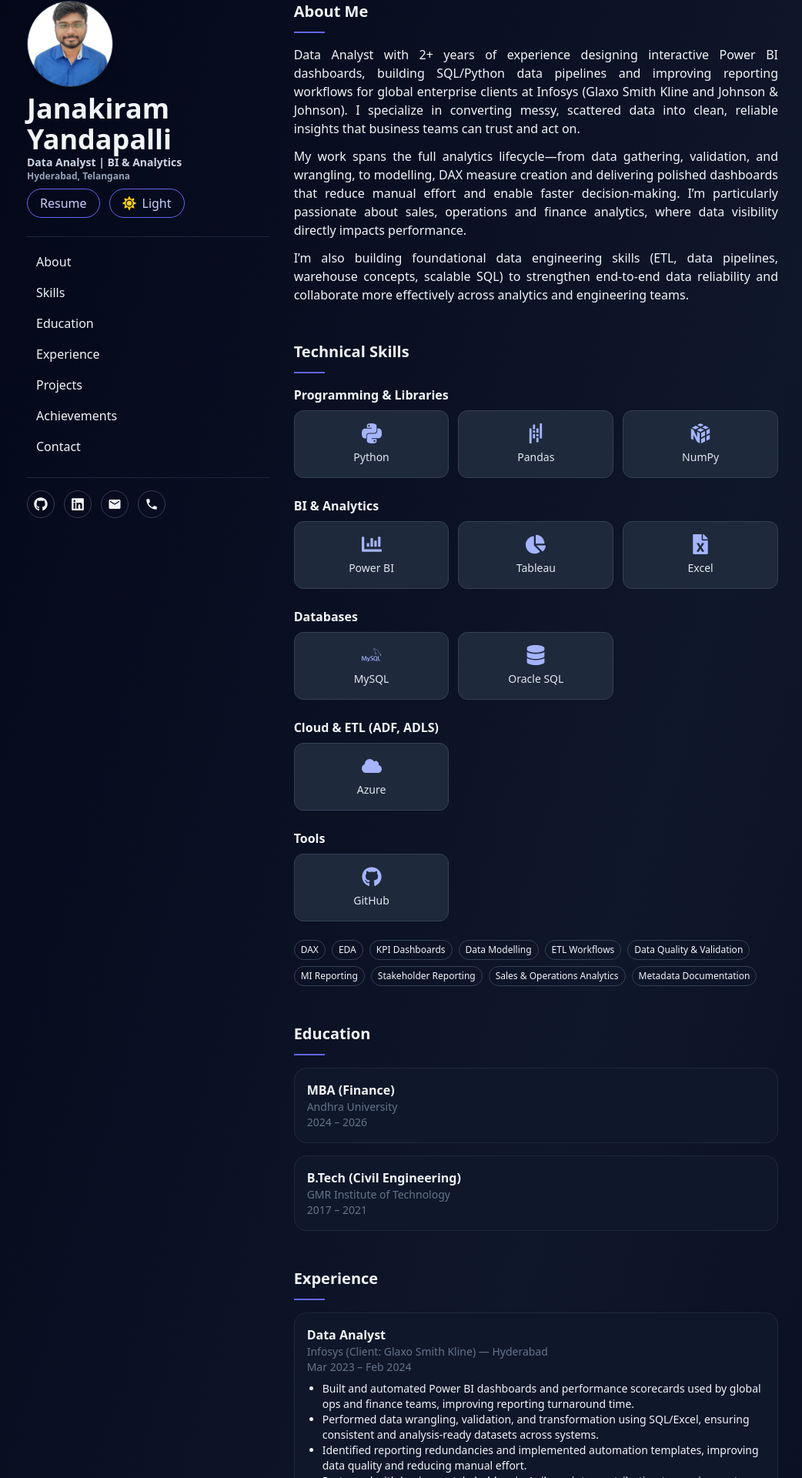
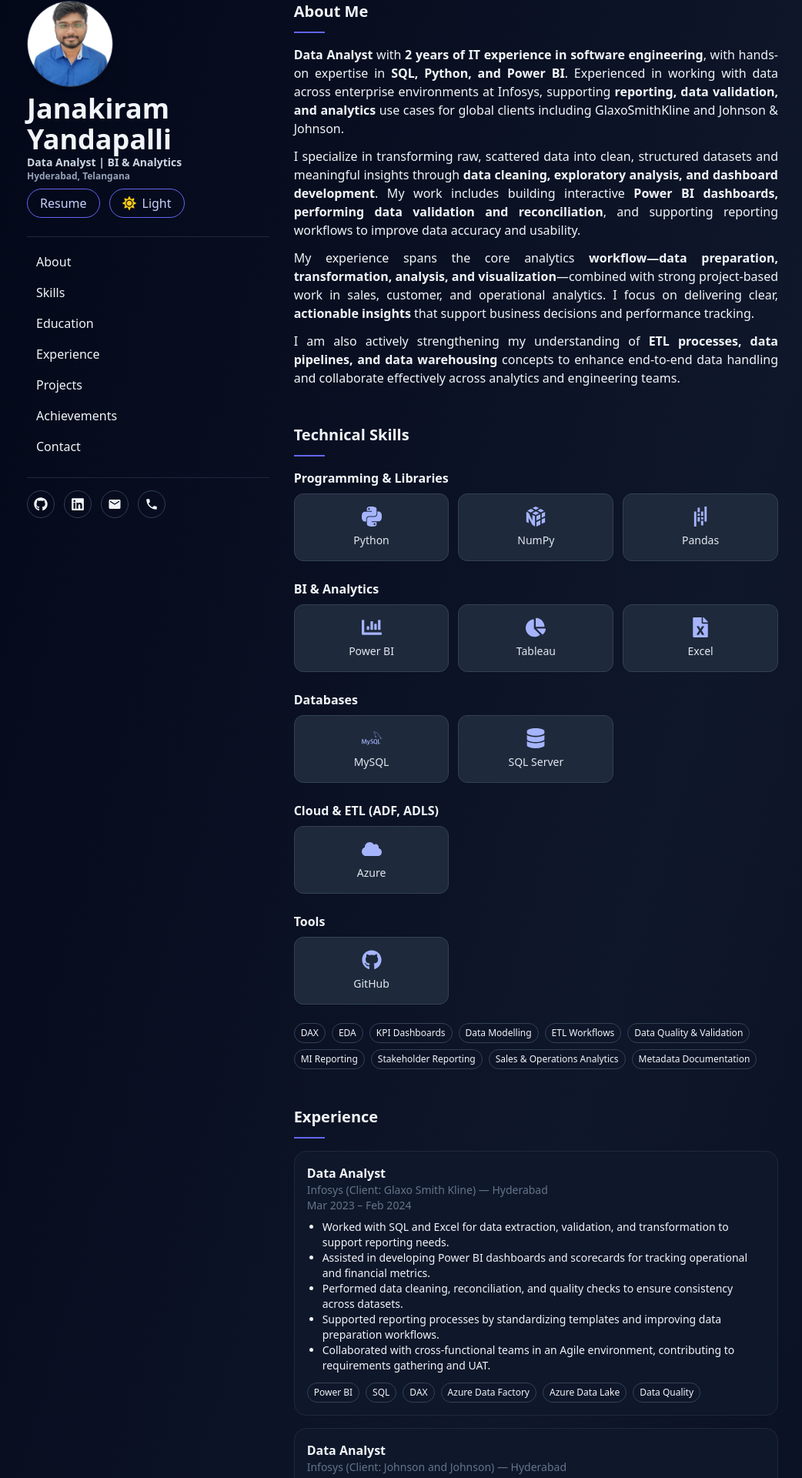
Before and after one commit to yan-jan-ram/portfolio, a React (Vite) app: page / in a window 1280 px wide. Shown: the part 39-1959 px from the top of the page at 77% size, without its empty margins (117-1159 px from the left). Built offline with nearby package versions, Linux system fonts and the light colour scheme; the HTML template or start-up script is replaced by a standard one.

Commit message:
Updated resume and about me sections

```diff
--- a/src/App.jsx
+++ b/src/App.jsx
@@ -35,8 +35,8 @@ const skillGroups = [
     title: 'Programming & Libraries',
     items: [
       { label: 'Python', icon: SiPython },
-      { label: 'Pandas', icon: SiPandas },
-      { label: 'NumPy', icon: SiNumpy }
+      { label: 'NumPy', icon: SiNumpy },
+      { label: 'Pandas', icon: SiPandas }
     ]
   },
   {
@@ -51,7 +51,7 @@ const skillGroups = [
     title: 'Databases',
     items: [
       { label: 'MySQL', icon: SiMysql },
-      { label: 'Oracle SQL', icon: FaDatabase }
+      { label: 'SQL Server', icon: FaDatabase }
     ]
   },
   {
@@ -88,10 +88,11 @@ const experience = [
     location: 'Hyderabad',
     period: 'Mar 2023 – Feb 2024',
     bullets: [
-      'Built and automated Power BI dashboards and performance scorecards used by global ops and finance teams, improving reporting turnaround time.',
-      'Performed data wrangling, validation, and transformation using SQL/Excel, ensuring consistent and analysis-ready datasets across systems.',
-      'Identified reporting redundancies and implemented automation templates, improving data quality and reducing manual effort.',
-      'Partnered with business stakeholders in Agile sprints, contributing to requirements gathering, UAT and iterative dashboard enhancements.'
+      'Worked with SQL and Excel for data extraction, validation, and transformation to support reporting needs.',
+      'Assisted in developing Power BI dashboards and scorecards for tracking operational and financial metrics.',
+      'Performed data cleaning, reconciliation, and quality checks to ensure consistency across datasets.',
+      'Supported reporting processes by standardizing templates and improving data preparation workflows.',
+      'Collaborated with cross-functional teams in an Agile environment, contributing to requirements gathering and UAT.'
     ],
     tags: [
       'Power BI',
@@ -108,10 +109,11 @@ const experience = [
     location: 'Hyderabad',
     period: 'Jan 2022 – Feb 2023',
     bullets: [
-      'Conducted data profiling, reconciliation and validation, improving financial and operational data accuracy by 30%.',
-      'Developed Power BI and DAX dashboards that enhanced visibility into sales trends, product performance, and KPI movements.',
-      'Created structured metadata, documentation and data dictionaries, strengthening reporting governance and audit readiness.',
-      'Supported finance and ops teams with ad-hoc analytics, variance insights and data troubleshooting, accelerating decision-making.'
+      'Performed data profiling, validation, and reconciliation to maintain data accuracy and consistency.',
+      'Supported development of Power BI dashboards and DAX-based reports for tracking sales and KPI metrics.',
+      'Assisted in data preparation and transformation for analysis using SQL and Excel.',
+      'Created and maintained documentation, metadata, and data dictionaries for reporting processes.',
+      'Provided ad-hoc data analysis and support to business teams for troubleshooting and insights.'
     ],
     tags: ['SQL', 'Power BI', 'DAX', 'Data Cleansing', 'ETL Workflows']
   }
@@ -126,6 +128,15 @@ const projects = [
     link: 'https://github.com/yan-jan-ram/Ride-it-analysis',
     image: '/project images/Rides dashboard.png',
     tech: ['Power BI', 'DAX', 'Excel', 'SQL', 'ETL']
+  },
+  {
+    title: 'Restaurant orders analysis',
+    // subtitle: 'Power BI · DAX · Excel · SQL',
+    description:
+      'A Power BI project analyzing restaurant platform performance including customer behavior, restaurant performance, order trends, and financial metrics. Features retention analysis, menu insights, and operational KPIs with interactive dashboards.',
+    link: 'https://github.com/yan-jan-ram/Restaurants-Analysis',
+    image: '/project images/Restaurants Dashboard.png',
+    tech: ['Power BI', 'DAX', 'SQL', 'data modeling']
   },
   {
     title: 'Classic Models Purchase Analysis',
@@ -166,21 +177,12 @@ const projects = [
     link: 'https://github.com/yan-jan-ram/Netflix-BI',
     image: '/project images/Netflix dashboard.png',
     tech: ['Power BI', 'DAX', 'Excel']
-  },
-{
-  title: 'Restaurant orders analysis',
-  // subtitle: 'Power BI · DAX · Excel · SQL',
-  description:
-    'A Power BI project analyzing restaurant platform performance including customer behavior, restaurant performance, order trends, and financial metrics. Features retention analysis, menu insights, and operational KPIs with interactive dashboards.',
-  link: 'https://github.com/yan-jan-ram/Restaurants-Analysis',
-  image: '/project images/Restaurants Dashboard.png',
-  tech: ['Power BI', 'DAX', 'SQL', 'data modeling']
-},
+  }
 ]
 
 const achievements = [
-'Received client appreciation (2023) for delivering Power BI dashboards used by sales and operations leadership.',
-'Consistently delivered analytics solutions ahead of deadlines, contributing to improved stakeholder trust and faster reporting cycles.'
+  'Received client appreciation (2023) for delivering Power BI dashboards used by sales and operations leadership.',
+  'Successfully completed multiple end-to-end data analysis projects involving SQL, Python, and Power BI.'
 ]
 
 function Section ({ id, title, children }) {
@@ -228,16 +230,20 @@ export default function App () {
               <h1 className='text-3xl sm:text-4xl font-bold'>
                 Janakiram Yandapalli
               </h1>
-              <b><p className='text-sm text-slate-500 dark:text-slate-300'>
-                Data Analyst | BI & Analytics
-              </p></b>
-              <b><p className='text-xs text-slate-500 dark:text-slate-400'>
-                Hyderabad, Telangana
-              </p></b>
+              <b>
+                <p className='text-sm text-slate-500 dark:text-slate-300'>
+                  Data Analyst | BI & Analytics
+                </p>
+              </b>
+              <b>
+                <p className='text-xs text-slate-500 dark:text-slate-400'>
+                  Hyderabad, Telangana
+                </p>
+              </b>
 
               <div className='flex items-center gap-3 mt-3'>
                 <a
-                  href='Janakiram Yandapalli_Data Analyst_2.5.pdf'
+                  href='public/Janakiram_Yandapalli_Data_Analyst-2.5.pdf'
                   target='_blank'
                   className='border border-indigo-500 px-4 py-1.5 rounded-full text-indigo-600 dark:text-indigo-200 hover:bg-indigo-50 dark:hover:bg-indigo-500/10'
                 >
@@ -323,22 +329,35 @@ export default function App () {
           {/* RIGHT CONTENT */}
           <main className='lg:w-2/3 space-y-12'>
             <Section id='about' title='About Me'>
-              <p style={{textAlign: "justify"}}>
-                Data Analyst with 2+ years of experience designing interactive Power BI dashboards,
-                building SQL/Python data pipelines and improving reporting workflows for global
-                enterprise clients at Infosys (Glaxo Smith Kline and Johnson & Johnson). I specialize in converting
-                messy, scattered data into clean, reliable insights that business teams can trust and act on.
+              <p style={{ textAlign: 'justify' }} className='mt-3'>
+                <b>Data Analyst</b> with <b>2 years of IT experience in software
+                engineering</b>, with hands-on expertise in <b>SQL, Python, and Power
+                BI</b>. Experienced in working with data across enterprise
+                environments at Infosys, supporting <b>reporting, data validation,
+                and analytics</b> use cases for global clients including
+                GlaxoSmithKline and Johnson & Johnson.
               </p>
-              <p style={{textAlign: "justify"}} className='mt-3'>
-                My work spans the full analytics lifecycle—from data gathering, validation, and wrangling, to modelling,
-                DAX measure creation and delivering polished dashboards that reduce manual effort and enable faster
-                decision-making. I’m particularly passionate about sales, operations and finance analytics, where
-                data visibility directly impacts performance.
+              <p style={{ textAlign: 'justify' }} className='mt-3'>
+                I specialize in transforming raw, scattered data into clean,
+                structured datasets and meaningful insights through <b>data
+                cleaning, exploratory analysis, and dashboard development</b>. My
+                work includes building interactive <b>Power BI dashboards,
+                performing data validation and reconciliation</b>, and supporting
+                reporting workflows to improve data accuracy and usability.
               </p>
-              <p style={{textAlign: "justify"}} className='mt-3'>
-                I’m also building foundational data engineering skills (ETL, data pipelines, warehouse concepts,
-                scalable SQL) to strengthen end-to-end data reliability and collaborate more effectively across
-                analytics and engineering teams.
+              <p style={{ textAlign: 'justify' }} className='mt-3'>
+                My experience spans the core analytics <b>workflow—data
+                preparation, transformation, analysis, and
+                visualization</b>—combined with strong project-based work in sales,
+                customer, and operational analytics. I focus on delivering
+                clear, <b>actionable insights</b> that support business decisions and
+                performance tracking.
+              </p>
+              <p style={{ textAlign: 'justify' }} className='mt-3'>
+                I am also actively strengthening my understanding of <b>ETL
+                processes, data pipelines, and data warehousing</b> concepts to
+                enhance end-to-end data handling and collaborate effectively
+                across analytics and engineering teams.
               </p>
             </Section>
 
@@ -371,7 +390,7 @@ export default function App () {
                     'MI Reporting',
                     'Stakeholder Reporting',
                     'Sales & Operations Analytics',
-                    'Metadata Documentation',
+                    'Metadata Documentation'
                   ].map(tag => (
                     <span
                       key={tag}
@@ -381,21 +400,6 @@ export default function App () {
                     </span>
                   ))}
                 </div>
-              </div>
-            </Section>
-
-            <Section id='education' title='Education'>
-              <div className='space-y-4'>
-                {education.map(edu => (
-                  <div
-                    key={edu.degree}
-                    className='border border-slate-200 dark:border-slate-800 p-4 rounded-2xl bg-white dark:bg-slate-900 shadow-sm dark:shadow-none'
-                  >
-                    <h3 className='font-semibold'>{edu.degree}</h3>
-                    <p className='text-sm text-slate-500'>{edu.institution}</p>
-                    <p className='text-sm text-slate-500'>{edu.period}</p>
-                  </div>
-                ))}
               </div>
             </Section>
 
@@ -524,6 +528,21 @@ export default function App () {
               </div>
             </Section>
 
+            <Section id='education' title='Education'>
+              <div className='space-y-4'>
+                {education.map(edu => (
+                  <div
+                    key={edu.degree}
+                    className='border border-slate-200 dark:border-slate-800 p-4 rounded-2xl bg-white dark:bg-slate-900 shadow-sm dark:shadow-none'
+                  >
+                    <h3 className='font-semibold'>{edu.degree}</h3>
+                    <p className='text-sm text-slate-500'>{edu.institution}</p>
+                    <p className='text-sm text-slate-500'>{edu.period}</p>
+                  </div>
+                ))}
+              </div>
+            </Section>
+
             <Section id='achievements' title='Achievements'>
               <ul className='list-disc ml-5'>
                 {achievements.map(a => (
```
Also changed, not shown: 2 other files (tests, documents, lock files or other folders).
